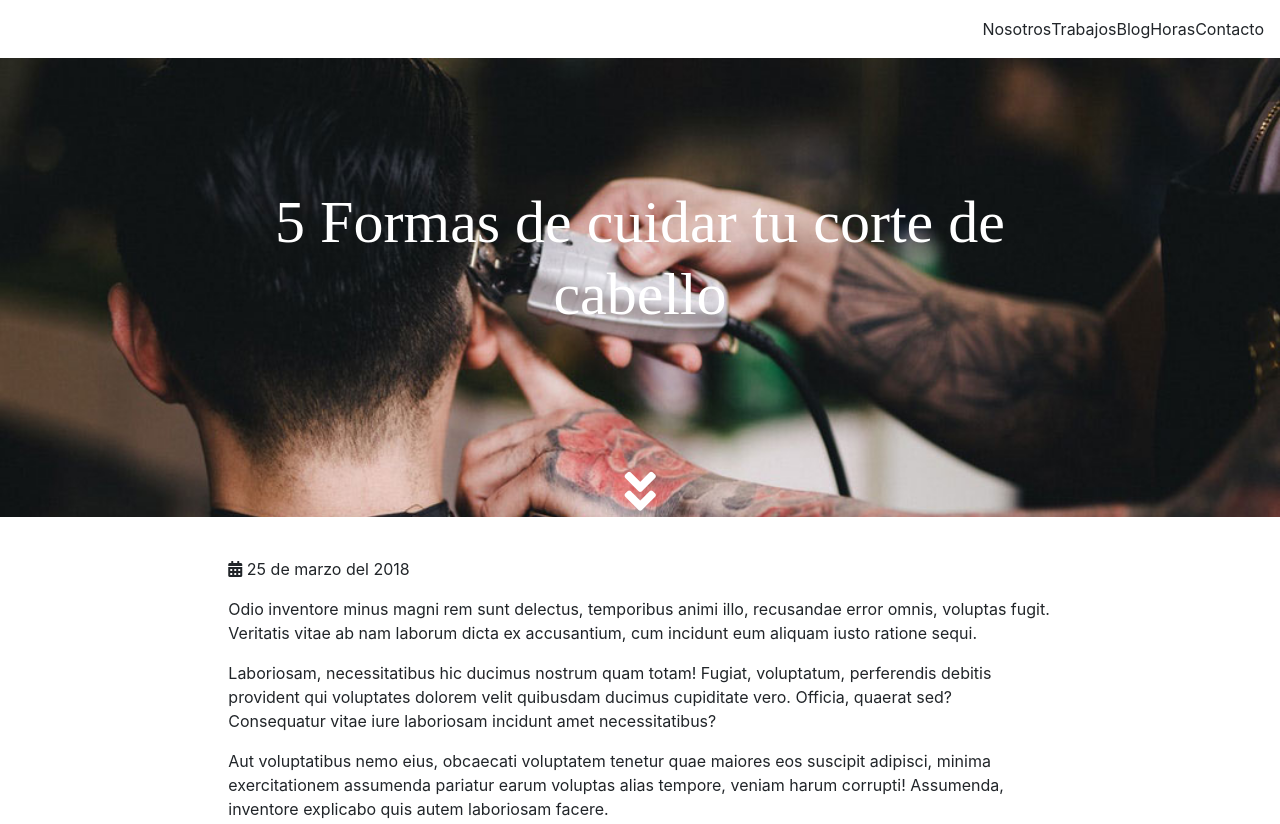
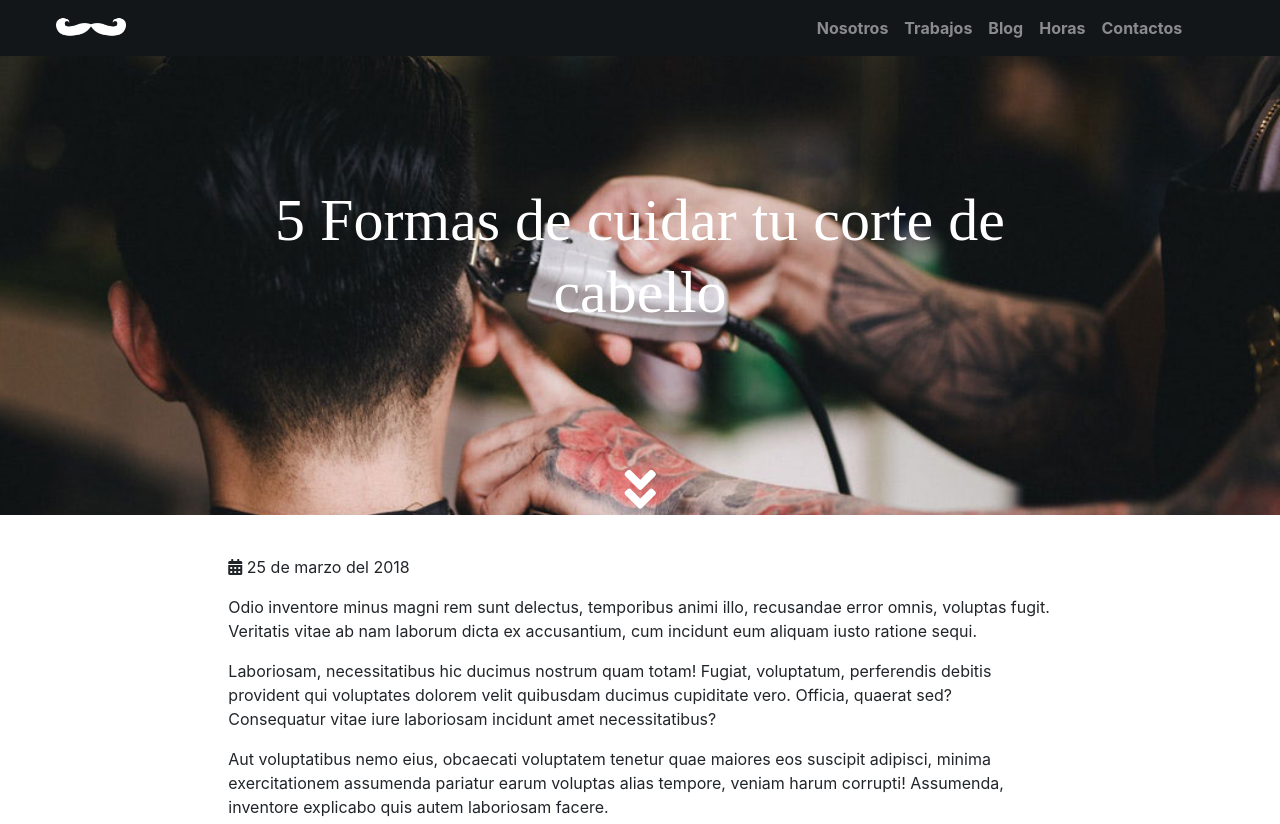
Before and after one commit to apontela/Maquetaci-n---Front-End-B-learning, a plain HTML site: page index.html in a window 1280 px wide. Shown: the top 824 px of the page. Drawn offline with nearby package versions, Linux system fonts and the light colour scheme.

Commit message:
Modified Navbar

```diff
--- a/index.html
+++ b/index.html
@@ -16,27 +16,41 @@
 </head>
 
 <body>
-	<nav class="navbar navbar--color">
-		<a class="navbar-brand navbar-brand--modify" href="#">
-			<img src="assets/img/logo.png" width="60" height="30" alt="">
+	 <nav class="navbar navbar-expand-lg navbar-dark bg-dark navbar--modify">
+        <img src="assets/img/logo.png" id="logo" alt="logo">
+        <button class="navbar-toggler" type="button" data-toggle="collapse" data-target="#navbarText" aria-controls="navbarText"
+            aria-expanded="false" aria-label="Toggle navigation">
+            <span class="navbar-toggler-icon"></span>
+        </button>
+        <div class="collapse navbar-collapse" id="navbarText">
+            <ul class="navbar-nav mr-auto navbar-nav--modify">
+                <li class="nav-item">
+                    <a class="nav-link" href="#">
+                        <strong>Nosotros</strong>
                     </a>
-		<ul class="nav">
-			<li class="nav-item">
-				Nosotros
                 </li>
                 <li class="nav-item">
-				Trabajos
+                    <a class="nav-link" href="#">
+                        <strong>Trabajos</strong>
+                    </a>
                 </li>
                 <li class="nav-item">
-				Blog
+                    <a class="nav-link" href="#">
+                        <strong>Blog</strong>
+                    </a>
                 </li>
                 <li class="nav-item">
-				Horas
+                    <a class="nav-link" href="#">
+                        <strong>Horas</strong>
+                    </a>
                 </li>
                 <li class="nav-item">
-				Contacto
+                    <a class="nav-link" href="#">
+                        <strong>Contactos</strong>
+                    </a>
                 </li>
             </ul>
+        </div>
     </nav>
 	<div class="header header--modify">
 			<h1 class="container">5 Formas de cuidar tu corte de cabello</h1>
```
Lines whose indentation alone changed are shown as unchanged.
